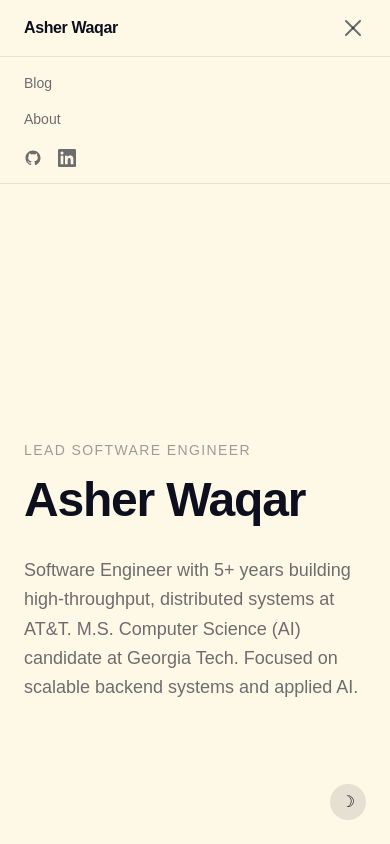
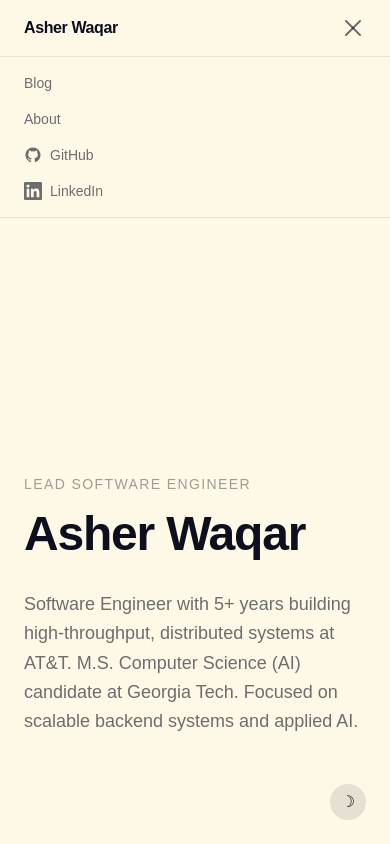
Before and after one commit to awaq96/portfolio, a Next.js app: page / in a window 390 px wide. Both pictures are taken after a click on the button "Toggle menu". Shown: the top 844 px of the page. Built offline with nearby package versions, Linux system fonts and the light colour scheme.

Commit message:
Update for mobile

```diff
--- a/app/components/layout/Footer.tsx
+++ b/app/components/layout/Footer.tsx
@@ -1,7 +1,7 @@
 export default function Footer() {
   return (
     <footer className="border-t border-foreground/10 py-10 mt-24">
-      <div className="max-w-5xl mx-auto px-6 flex flex-col sm:flex-row items-center justify-between gap-4 text-sm text-foreground/40">
+      <div className="max-w-5xl mx-auto px-6 flex items-center justify-center sm:justify-start text-sm text-foreground/40">
         <span>© {new Date().getFullYear()} Asher Waqar</span>
       </div>
     </footer>
--- a/app/components/layout/Nav.tsx
+++ b/app/components/layout/Nav.tsx
@@ -126,20 +126,18 @@ export default function Nav() {
                 </Link>
               )
             )}
-            <div className="flex items-center gap-4 pt-1">
             {socials.map((s) => (
               <a
                 key={s.label}
                 href={s.href}
                 target="_blank"
                 rel="noopener noreferrer"
-                  aria-label={s.label}
-                  className="text-foreground/60 hover:text-foreground transition-colors"
+                className="flex items-center gap-2 text-foreground/60 hover:text-foreground transition-colors"
               >
                 {s.icon}
+                {s.label}
               </a>
             ))}
-            </div>
           </div>
         </div>
       )}
```
Lines whose indentation alone changed are shown as unchanged.
